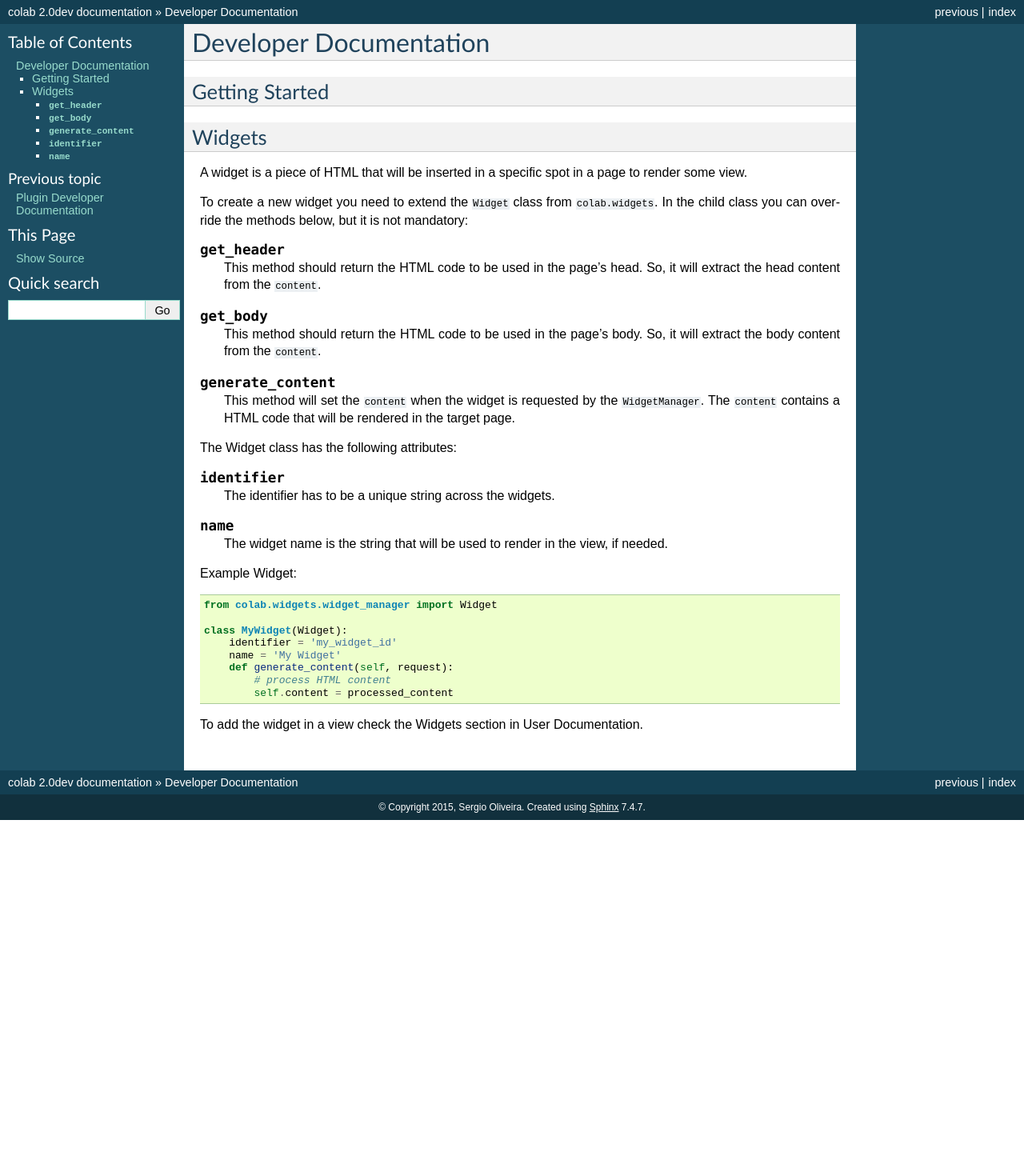
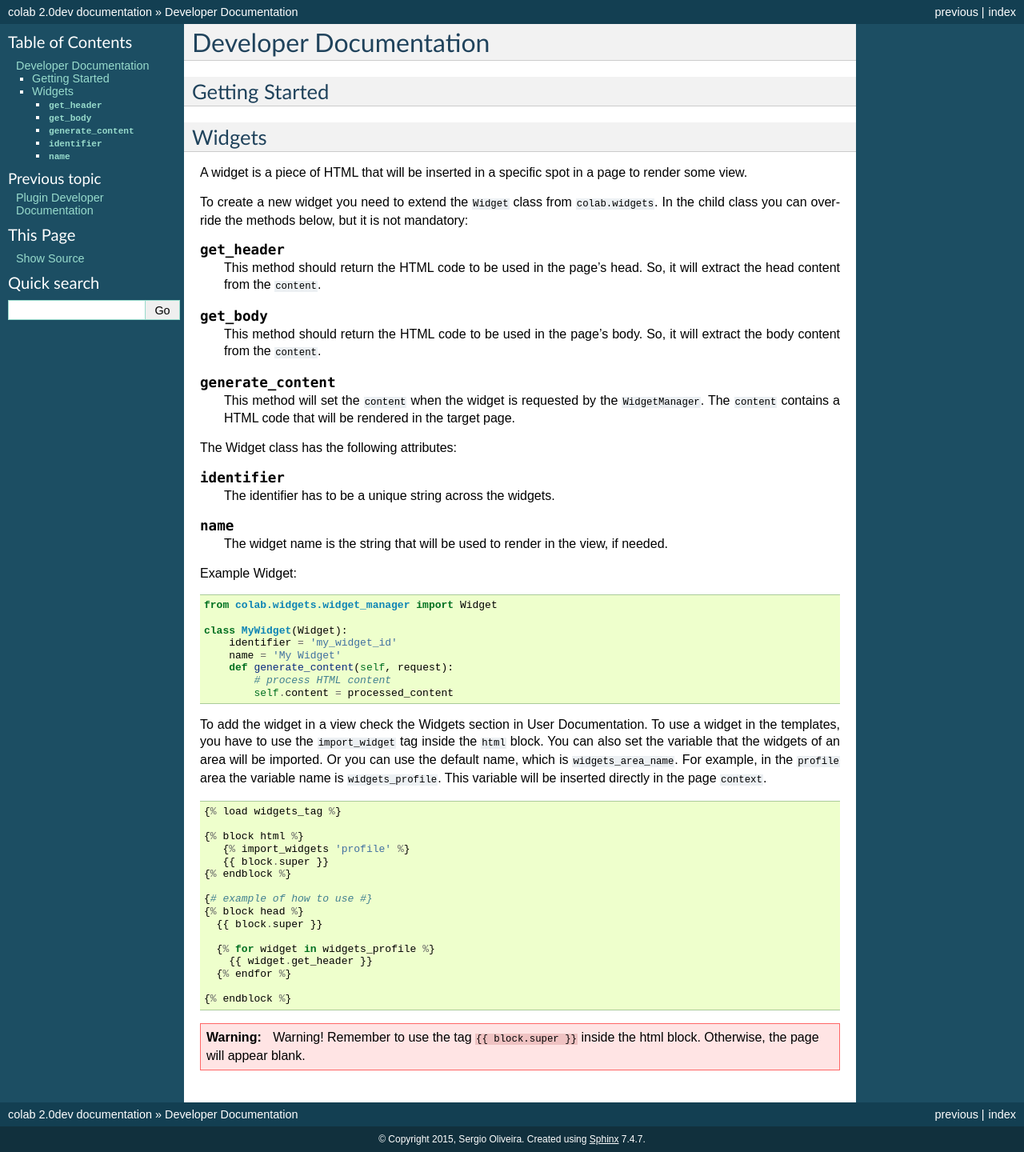
Before and after one commit to colab/colab, a Sphinx documentation site: the page built from docs/source/dev.rst, in a window 1280 px wide. Shown: the whole page at 80% size. Built offline with Sphinx 7.4.7, drawn with Linux system fonts in a browser that asks for light colours; formulas are drawn with MathJax 3; before the commit the page ends 1025 px from its top, so only the background shows below that.

Commit message:
Documenting new template tag for widgets

```diff
--- a/docs/source/dev.rst
+++ b/docs/source/dev.rst
@@ -48,3 +48,32 @@ Example Widget:
                 self.content = processed_content
 
 To add the widget in a view check the Widgets section in User Documentation.
+To use a widget in the templates, you have to use the ``import_widget`` tag inside the ``html`` block.
+You can also set the variable that the widgets of an area will be imported.
+Or you can use the default name, which is ``widgets_area_name``.
+For example, in the ``profile`` area the variable name is ``widgets_profile``.
+This variable will be inserted directly in the page ``context``.
+
+.. code-block:: python
+
+    {% load widgets_tag %}
+
+    {% block html %}
+       {% import_widgets 'profile' %}
+       {{ block.super }}
+    {% endblock %}
+
+    {# example of how to use #}
+    {% block head %}
+      {{ block.super }}
+
+      {% for widget in widgets_profile %}
+        {{ widget.get_header }}
+      {% endfor %}
+
+    {% endblock %}
+
+
+.. warning::
+
+    Warning! Remember to use the tag ``{{ block.super }}`` inside the html block. Otherwise, the page will appear blank.
```
